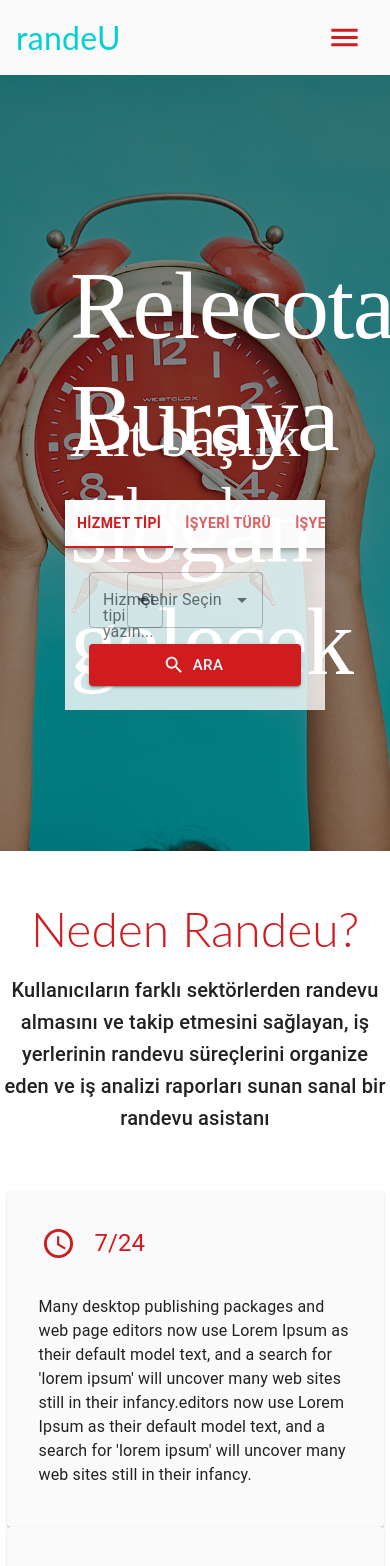
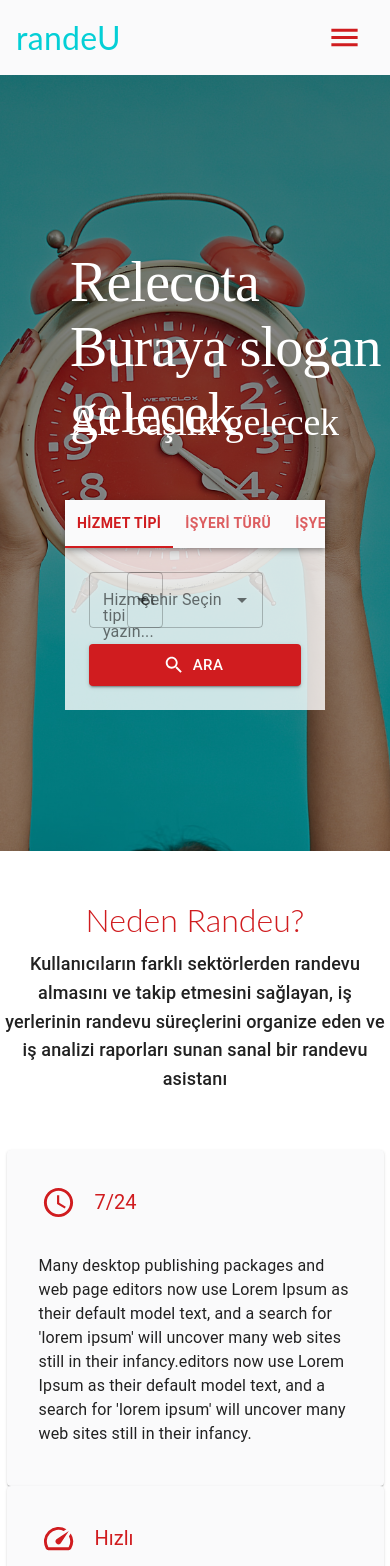
Before and after one commit to serbestemre/randeu-webApp, a React app: page / in a window 390 px wide. Shown: the top 1566 px of the page. Built offline with nearby package versions, Linux system fonts and the light colour scheme.

Commit message:
responsiveFontsizes api added into theme

```diff
--- a/src/containers/Header/Header.js
+++ b/src/containers/Header/Header.js
@@ -3,6 +3,7 @@
 import { makeStyles } from "@material-ui/styles";
 import TabBar from '../../components/TabBar/TabBar'
 import HeaderImage from "../../assets/images/header3.jpg";
+
 
 const useStyles = makeStyles(() => ({
   root: {
@@ -20,7 +21,9 @@
   },
 }));
 
+
 const Header = (props) => {
+
   const classes = useStyles();
   return (
     <Grid
--- a/src/theme.js
+++ b/src/theme.js
@@ -1,4 +1,4 @@
-import { createMuiTheme } from "@material-ui/core/styles";
+import { createMuiTheme, responsiveFontSizes } from '@material-ui/core/styles';
 import PublicSans from "./assets/fonts/PublicSans-VariableFont_wght.ttf";
 
 const publicSans = {
@@ -29,7 +29,8 @@
     contrastText: "#fff",
 }
 
-const theme = createMuiTheme({
+
+let theme = createMuiTheme({
   palette: {
     primary: primaryColor,
     secondary: secondaryColor
@@ -78,4 +79,7 @@
   },
 });
 
+theme = responsiveFontSizes(theme);
+
+
 export default theme;
```
